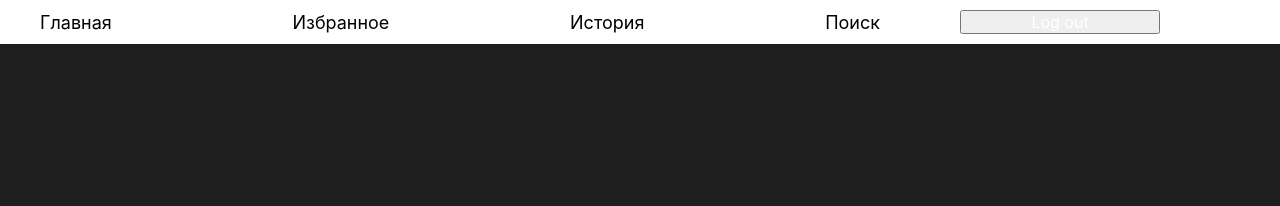
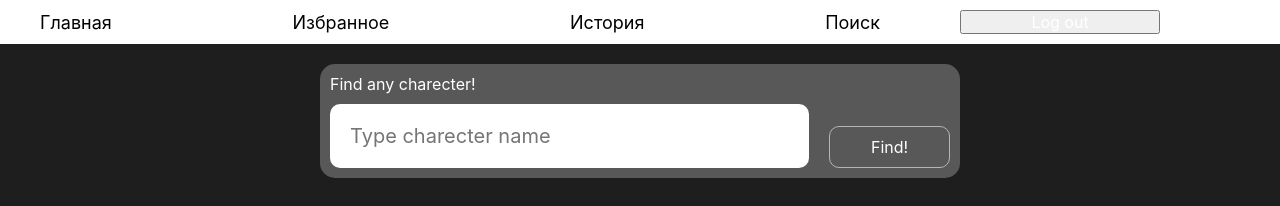
Before and after one commit to Cloud-ZER0/RickAndMortyAston, a React (Create React App) app: page / in a window 1280 px wide. Shown: the top 206 px of the page. Built offline with nearby package versions, Linux system fonts and the light colour scheme; no server answers.

Commit message:
add search page

```diff
--- a/src/api/redux/api/card-api.ts
+++ b/src/api/redux/api/card-api.ts
@@ -33,10 +33,10 @@ export const cardApi = createApi({
         return parseSingleLoadedCharecter(response);
       },
     }),
-    findCharactersByName: builder.query<CharecterCard, string>({
-      query: (name) => `/character/?name=${name}}`,
-      transformResponse: (response: Result) => {
-        return parseSingleLoadedCharecter(response);
+    findCharactersByName: builder.query<CharecterCard[], string>({
+      query: (name) => `/character/?name=${name}`,
+      transformResponse: (response: ResponseType) => {
+        return parseLoadedCharecters(response.results);
       },
     }),
   }),
--- a/src/shared/components/Header/Header.module.scss
+++ b/src/shared/components/Header/Header.module.scss
@@ -5,10 +5,18 @@
   left: 0px;
   right: 0px;
   display: flex;
+  flex-direction: column;
+  align-items: center;
+  gap: 20px;
+}
+
+.top {
+  display: flex;
   align-items: center;
   padding: 10px 40px;
+  justify-content: space-between;
   background: #fff;
-  justify-content: space-between;
+  width: 100%;
 }
 
 .navbar {
--- a/src/shared/components/Header/Header.tsx
+++ b/src/shared/components/Header/Header.tsx
@@ -7,6 +7,7 @@ import { auth } from "../../firebase/firebase";
 import { useAppSelector } from "../../../api/redux/store";
 import { useDispatch } from "react-redux";
 import { removeUser } from "../../../api/redux/slices/user";
+import { Search } from "../UI/Search/Search";
 
 const LINKS = [
   {
@@ -38,10 +39,9 @@ export const Header = () => {
     dispatch(removeUser());
   };
 
-  console.log(user.name);
-
   return (
     <header className={styles.header}>
+      <div className={styles.top}>
         <nav className={styles.navbar}>
           {LINKS.map((link, i) => (
             <Link to={link.href} key={i}>
@@ -53,6 +53,8 @@ export const Header = () => {
           Log out
         </button>
         <p style={{ color: "red" }}>{user.name}</p>
+      </div>
+      <Search />
     </header>
   );
 };
--- /dev/null
+++ b/src/shared/components/UI/Search/Search.module.scss
@@ -0,0 +1,43 @@
+.searchForm {
+  width: 100%;
+  max-width: 50%;
+  display: flex;
+  align-items: flex-end;
+  padding: 10px;
+  background: rgb(88, 88, 88);
+  border-radius: 15px;
+  gap: 20px;
+  transition: all 300ms ease-out;
+}
+
+.wrapper {
+  display: flex;
+  flex-direction: column;
+  gap: 10px;
+  width: 100%;
+  transition: all 300ms ease-out;
+}
+
+.searchInpt {
+  width: 100%;
+  background: #fff;
+  color: #000;
+  border-radius: 10px;
+  border: none;
+  font-size: 20px;
+  padding: 20px;
+  &:focus {
+    border: none;
+    outline: none;
+  }
+}
+
+.findBtn {
+  padding: 10px;
+  width: 150px;
+  text-align: center;
+  border-radius: 10px;
+  border: 1px solid rgb(182, 181, 181);
+  background: transparent;
+  cursor: pointer;
+}
--- /dev/null
+++ b/src/shared/components/UI/Search/Search.tsx
@@ -0,0 +1,58 @@
+import React from "react";
+import styles from "./Search.module.scss";
+import { ErrMessage } from "../ErrMessage/ErrMessage";
+import { useNavigate, useSearchParams } from "react-router-dom";
+
+const ERROR = "Type something to search!";
+
+const debounceErr = async (fn: Function) => {
+  setTimeout(() => {
+    fn();
+  }, 3000);
+};
+
+export const Search = () => {
+  const [searchQuery, setSearchQuery] = React.useState<string | null>(null);
+  const [error, setError] = React.useState<string | null>(null);
+  const navigate = useNavigate();
+  const [searchParams] = useSearchParams();
+
+  React.useEffect(() => {
+    setSearchQuery(searchParams.get("name"));
+  }, [searchParams]);
+
+  const handleError = () => {
+    setError(null);
+  };
+
+  const handleSubmit = (e: React.FormEvent<HTMLFormElement>) => {
+    console.log(searchQuery);
+    e.preventDefault();
+    if (!searchQuery) {
+      setError(ERROR);
+      debounceErr(handleError);
+    } else {
+      navigate(`/search?name=${searchQuery}`);
+    }
+  };
+
+  return (
+    <form onSubmit={handleSubmit} className={styles.searchForm} action="">
+      <div className={styles.wrapper}>
+        <label htmlFor="search">Find any charecter!</label>
+        <input
+          type="text"
+          id="#search"
+          placeholder="Type charecter name"
+          className={styles.searchInpt}
+          onChange={(e) => setSearchQuery(e.target.value)}
+          value={searchQuery ?? ""}
+        />
+        {error && <ErrMessage>{error}</ErrMessage>}
+      </div>
+      <button type="submit" className={styles.findBtn}>
+        Find!
+      </button>
+    </form>
+  );
+};
--- a/src/shared/pages/card/CardPage.tsx
+++ b/src/shared/pages/card/CardPage.tsx
@@ -21,7 +21,7 @@ export const CardPage = () => {
   }
 
   return (
-    <main>
+    <>
       {isLoading ? (
         <h1>Loading</h1>
       ) : (
@@ -36,6 +36,6 @@ export const CardPage = () => {
           </div>
         </section>
       )}
-    </main>
+    </>
   );
 };
--- a/src/shared/pages/search/SearchPage.module.scss
+++ b/src/shared/pages/search/SearchPage.module.scss
@@ -0,0 +1,24 @@
+.charList {
+  display: grid;
+  grid-template-columns: repeat(4, 1fr);
+  gap: 20px;
+}
+
+.title {
+  text-align: center;
+  font-size: 40px;
+  margin-bottom: 20px;
+}
+
+.moreBtn {
+  display: flex;
+  justify-content: center;
+  margin: 50px 0px;
+}
+
+.searchSection {
+  text-align: center;
+  & h1 {
+    margin-bottom: 40px;
+  }
+}
--- a/src/shared/pages/search/SearchPage.tsx
+++ b/src/shared/pages/search/SearchPage.tsx
@@ -1,5 +1,48 @@
+import React from "react";
+import { useFindCharactersByNameQuery } from "../../../api/redux/api/card-api";
+import { Card } from "../../components/Card/Card";
+import { LoadMoreTrgigger } from "../../components/LoadMoreTriger/LoadMoreTriger";
 import styles from "./SearchPage.module.scss";
+import { useSearchParams } from "react-router-dom";
+import clsx from "clsx";
+
+const useSearchParamsHook = (): string | null => {
+  const [searchParams] = useSearchParams();
+  return searchParams.get("name");
+};
 
 export const SearchPage = () => {
-  return <div>SearchPage</div>;
+  const query = useSearchParamsHook();
+
+  const { data, isLoading, isError } = useFindCharactersByNameQuery(
+    query ?? ""
+  );
+
+  if (!query) {
+    return (
+      <section className="section">Type something to find charecter!</section>
+    );
+  }
+
+  return (
+    <section className={clsx("section", styles.searchSection)}>
+      {isLoading ? (
+        <h1>Loading...</h1>
+      ) : isError ? (
+        <h1>{`Nothing found by keyword: ${query}`}</h1>
+      ) : (
+        <>
+          <h1>{`Search by keyword: ${query}`}</h1>
+          <div className={styles.charList}>
+            {data && data.map((char, i) => <Card key={i} {...char} />)}
+          </div>
+        </>
+      )}
+      {/* <LoadMoreTrgigger
+        setCurrentPage={handlePageChange}
+        hasNextPage={data?.hasNextPage}
+        isFetching={isFetching}
+      /> */}
+    </section>
+  );
 };
```
Lines whose indentation alone changed are shown as unchanged.
